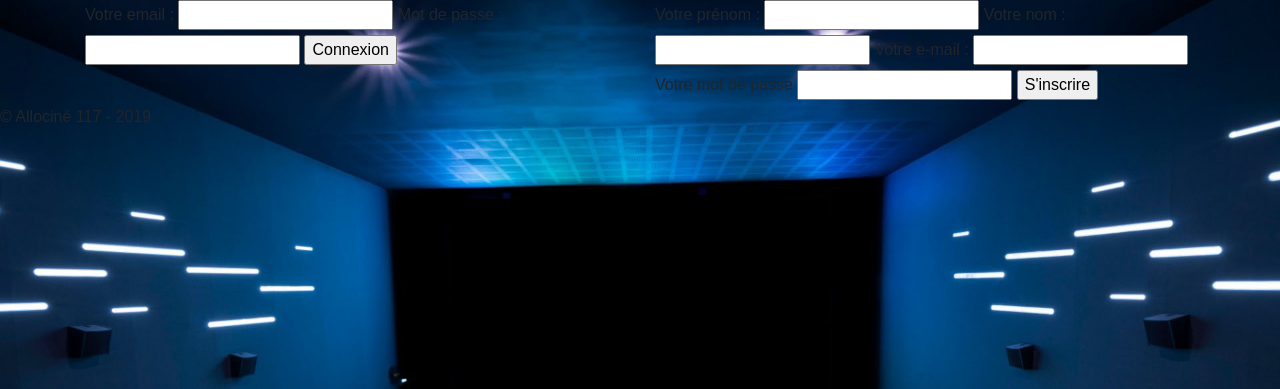
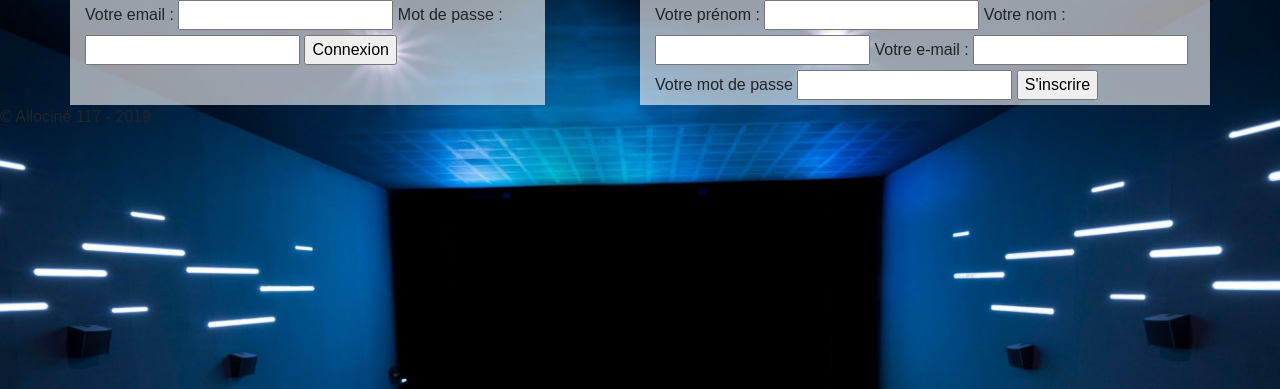
Before and after one commit to alexformationofp/allocine, a PHP site: page /Views/ConnexionUserView.php in a window 1280 px wide. Shown: the part 82-471 px from the top of the page. Run offline with PHP 8.4, Linux system fonts and the light colour scheme; the template is opened without the code that fills it, so the values that code supplies are empty.

Commit message:
debogage

```diff
--- a/Controllers/ConnexionUserController.php
+++ b/Controllers/ConnexionUserController.php
@@ -14,15 +14,16 @@ if (isset($_POST['emailInput'])){
     $emailInput = $_POST['emailInput'];
     $passwordInput = $_POST['passwordInput'];
     $connexion = verifierUtilisateur($emailInput, $passwordInput);
-    if ($connexion[0] == true){
+    if ($connexion == true){
             if(isset($provenance) && $provenance != false){
                  header('Location: index.php?page=Film&idFilm='.$provenance);
             }
             else{
-                header('Location: index.php');
+                header('Location: index.php');var_dump('prout');
             }
     }else{
         header('Location: index.php?page=ConnexionUser&erreur');
+
     }
 
 }else if (isset($_SESSION['idUser'])){
--- a/Views/ConnexionUserView.php
+++ b/Views/ConnexionUserView.php
@@ -4,7 +4,7 @@ include 'header.php';
 ?>
 <div class="container">
     <div class="row">
-        <div class="connexion col-6">
+        <div class="connexion col-sm-5 fondgris">
             <?php if (isset($_GET['erreur'])) { ?>
                 <div class="erreur">
                     <p>Erreur dans l'identification</p>
@@ -20,7 +20,7 @@ include 'header.php';
             </form>
         </div>
 
-        <div class="inscription col-6">
+        <div class="inscription col-sm-6 offset-sm-1 fondgris">
             <form action="?page=ConnexionUser" method="post">
 
                 <label for="nouveauPrenom">Votre prénom :</label>
--- a/Views/FilmView.php
+++ b/Views/FilmView.php
@@ -5,7 +5,7 @@ include 'header.php';
 
 ?>
 
-<div class="container">
+<div class="container fondgris">
     <div class="row justify-content-center">
         <h2><?php echo $detailsFilm['titre'] ?></h2>
     </div>
--- a/assets/scss/style.css
+++ b/assets/scss/style.css
@@ -1,2 +1,2 @@
-body{font-family:sans-serif;background:url(../images/salleCinema2.jpg) no-repeat;background-size:cover;background-position:center;background-attachment:fixed;scroll-behavior:smooth}body .fondgris{background-color:rgba(255,255,255,0.6)}div#main div.container .card.m-2{height:426.78px;border:none}div#main div.container .card .card-title{font-size:1rem}
+body{font-family:sans-serif;background:url(../images/salleCinema2.jpg) no-repeat;background-size:cover;background-position:center;background-attachment:fixed;scroll-behavior:smooth}body .fondgris{background-color:rgba(255,255,255,0.6)}div#main div.container .card.m-2{height:426.78px;border:none}div#main div.container .card .card-title{font-size:1rem}.connexion{background-color:blue}
 /*# sourceMappingURL=style.css.map */
--- a/assets/scss/style.scss
+++ b/assets/scss/style.scss
@@ -9,7 +9,6 @@ body{
     background-position: center;
     background-attachment: fixed;
     scroll-behavior: smooth;
-
     .fondgris{
         background-color: rgba(255,255,255,0.6);
     }
@@ -45,3 +44,7 @@ div{
         }
     }
 }
+
+.connexion{
+    background-color: blue;
+}
```
Also changed, not shown: 1 other file.
